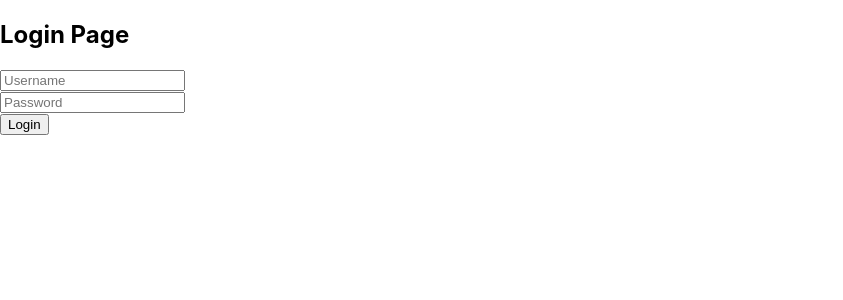
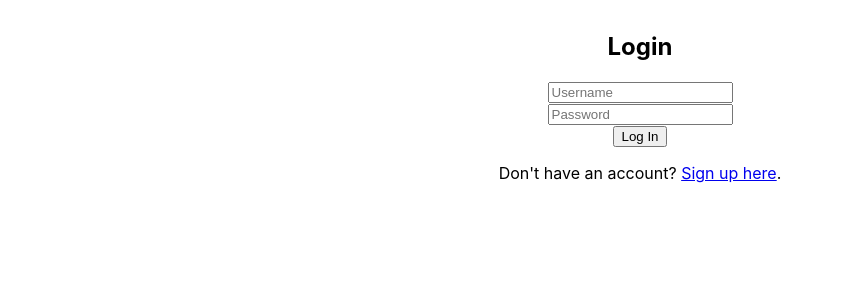
Before and after one commit to uvw222/jamoveo-app, a React (Create React App) app in the folder jamoveo-app/: page / in a window 1280 px wide. Shown: the top 300 px of the page, without its empty margins (0-843 px from the left). Built offline with nearby package versions, Linux system fonts and the light colour scheme; no server answers.

Commit message:
changing the login component

```diff
--- a/jamoveo-app/src/components/Login.js
+++ b/jamoveo-app/src/components/Login.js
@@ -1,6 +1,5 @@
-// src/components/Login.js
 import React, { useState } from 'react';
-import { useNavigate } from 'react-router-dom';
+import { Link, useNavigate } from 'react-router-dom';
 
 function Login() {
   const [credentials, setCredentials] = useState({ username: '', password: '' });
@@ -12,23 +11,40 @@ function Login() {
 
   const handleSubmit = (e) => {
     e.preventDefault();
-    // Here you would validate credentials with your server.
+    // TODO: Add your login logic (API call, authentication, etc.)
     console.log('Login submitted:', credentials);
-
-    // For demo, navigate to the player page.
+    // For now, let's navigate to a placeholder page
     navigate('/player');
   };
 
   return (
-    <div>
-      <h2>Login Page</h2>
+    <div style={{ margin: '2em', textAlign: 'center' }}>
+      <h2>Login</h2>
       <form onSubmit={handleSubmit}>
-        <input type="text" name="username" placeholder="Username" onChange={handleChange} required />
-        <br />
-        <input type="password" name="password" placeholder="Password" onChange={handleChange} required />
-        <br />
-        <button type="submit">Login</button>
+        <div>
+          <input
+            type="text"
+            name="username"
+            placeholder="Username"
+            onChange={handleChange}
+            required
+          />
+        </div>
+        <div>
+          <input
+            type="password"
+            name="password"
+            placeholder="Password"
+            onChange={handleChange}
+            required
+          />
+        </div>
+        <button type="submit">Log In</button>
       </form>
+      <p>
+        Don't have an account?{' '}
+        <Link to="/signup">Sign up here</Link>.
+      </p>
     </div>
   );
 }
```
